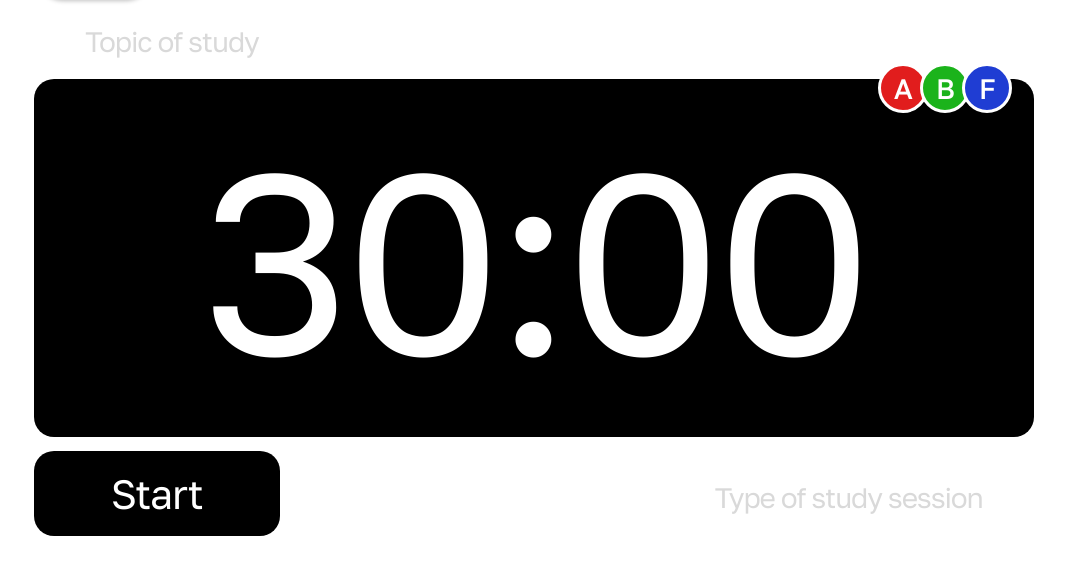
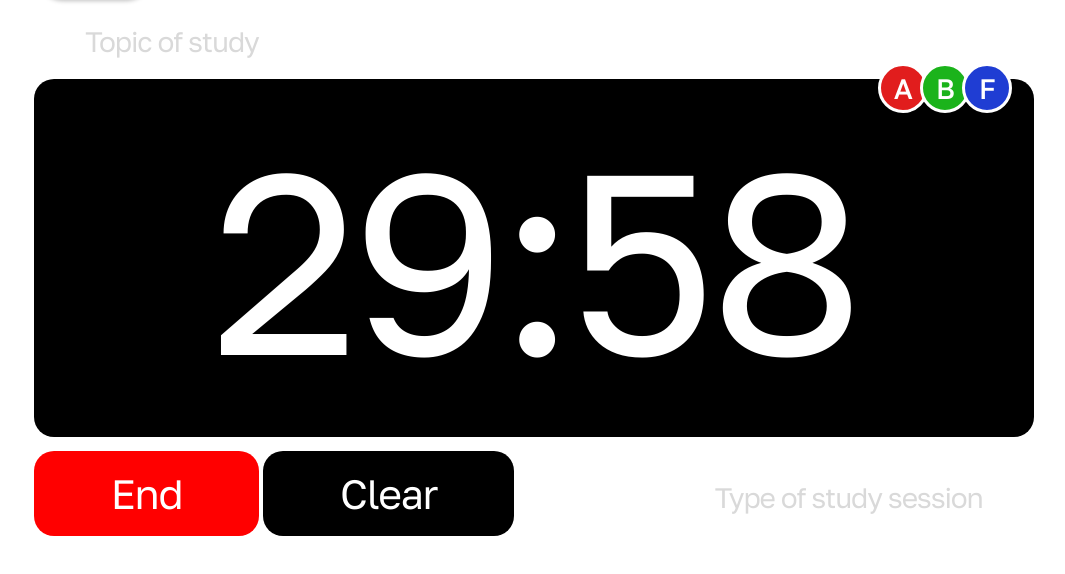
Before and after one commit to williamsob/hive.mind, a website: page src/pomodoro.html in a window 1280 px wide. Both pictures are taken after a click on the button "Start". Shown: the part 194-768 px from the top of the page, without its empty margins (106-1171 px from the left). Drawn offline with Linux system fonts and the light colour scheme.

Commit message:
Pomodoro JS

```diff
--- a/src/pomodoro.html
+++ b/src/pomodoro.html
@@ -8,6 +8,7 @@
   <link rel="preconnect" href="https://fonts.googleapis.com">
   <link rel="preconnect" href="https://fonts.gstatic.com" crossorigin>
   <link href="https://fonts.googleapis.com/css2?family=Golos+Text:wght@400;500;700&display=swap" rel="stylesheet">
+  <script src="pomodoroJS.js" defer></script>
   <style>
     :root {
       --ink: #111111;
@@ -160,6 +161,19 @@
       cursor: pointer;
     }
 
+    .end-btn {
+      background: red;
+      color: #ffffff;
+      border: none;
+      border-radius: clamp(16px, 2vw, 20px);
+      padding: clamp(10px, 1.4vw, 19px) clamp(44px, 6vw, 87px) ;
+      font-size: clamp(22px, 3.2vw, 48px);
+      letter-spacing: -0.03em;
+      font-weight: 400;
+      cursor: pointer;
+
+    }
+
     @media (max-width: 600px) {
       .content { gap: 16px; }
       .label.top { padding-left: 0; }
@@ -190,11 +204,14 @@
           <div class="pill b">B</div>
           <div class="pill f">F</div>
         </div>
-        <div class="time" aria-label="Timer">30:00</div>
+        <div class="time" id="timer" aria-label="Timer">30:00</div>
       </div>
 
       <div class="bottom-row">
-        <button class="start-btn" type="button">Start</button>
+        <div>
+          <button class="start-btn" id="start-btn" type="button">Start</button>
+          <button class="start-btn" id="clear-btn" type="button">Clear</button>
+        </div>
         <p class="label bottom">Type of study session</p>
       </div>
     </section>
--- /dev/null
+++ b/src/pomodoroJS.js
@@ -0,0 +1,69 @@
+function timer(starting){
+    const startBtn = document.getElementById('start-btn');
+    console.log(starting);
+    startBtn.dataset.timerId
+
+    if (!starting) {
+        const existingId = startBtn.dataset.timerId;
+
+        if (existingId) {
+            clearInterval(Number(existingId));
+            delete startBtn.dataset.timerId;
+        }
+        return;
+    }
+
+
+    if (startBtn.dataset.timerId) {
+        clearInterval(Number(startBtn.dataset.timerId));
+    }
+
+    let timeString = document.getElementById('timer').innerText;
+    let stringSplit = timeString.split(':');
+    let sec = parseInt(stringSplit[1], 10);
+    sec += (parseInt(stringSplit[0], 10) * 60);
+
+    const timerCount = setInterval(() => {
+        sec--;
+        document.getElementById('timer').innerText =
+            String(Math.floor(sec / 60)).padStart(2, '0') + ':' +
+            String(sec % 60).padStart(2, '0');
+
+        if (sec < 0) {
+            clearInterval(timerCount);
+            delete startBtn.dataset.timerId;
+        }
+    }, 1000);
+
+    startBtn.dataset.timerId = String(timerCount);
+}
+
+function switchBtnState(){
+    const startBtn = document.getElementById('start-btn');
+    const timerStarting = (startBtn.className === 'start-btn');
+
+    if (timerStarting) {
+        startBtn.setAttribute('class', 'end-btn');
+        startBtn.innerText = 'End';
+    } else {
+        startBtn.setAttribute('class', 'start-btn');
+        startBtn.innerText = 'Start';
+    }
+
+    return timerStarting;
+}
+
+document.getElementById('start-btn').addEventListener('click', () => {
+    const shouldStart = switchBtnState();
+    timer(shouldStart);
+});
+
+document.getElementById('clear-btn').addEventListener('click', () => {
+    startBtn = document.getElementById('start-btn');
+    document.getElementById('timer').innerText = '30:00';
+    timer(false);
+
+    if (startBtn.className == 'end-btn'){
+        switchBtnState();
+    }
+})
```
